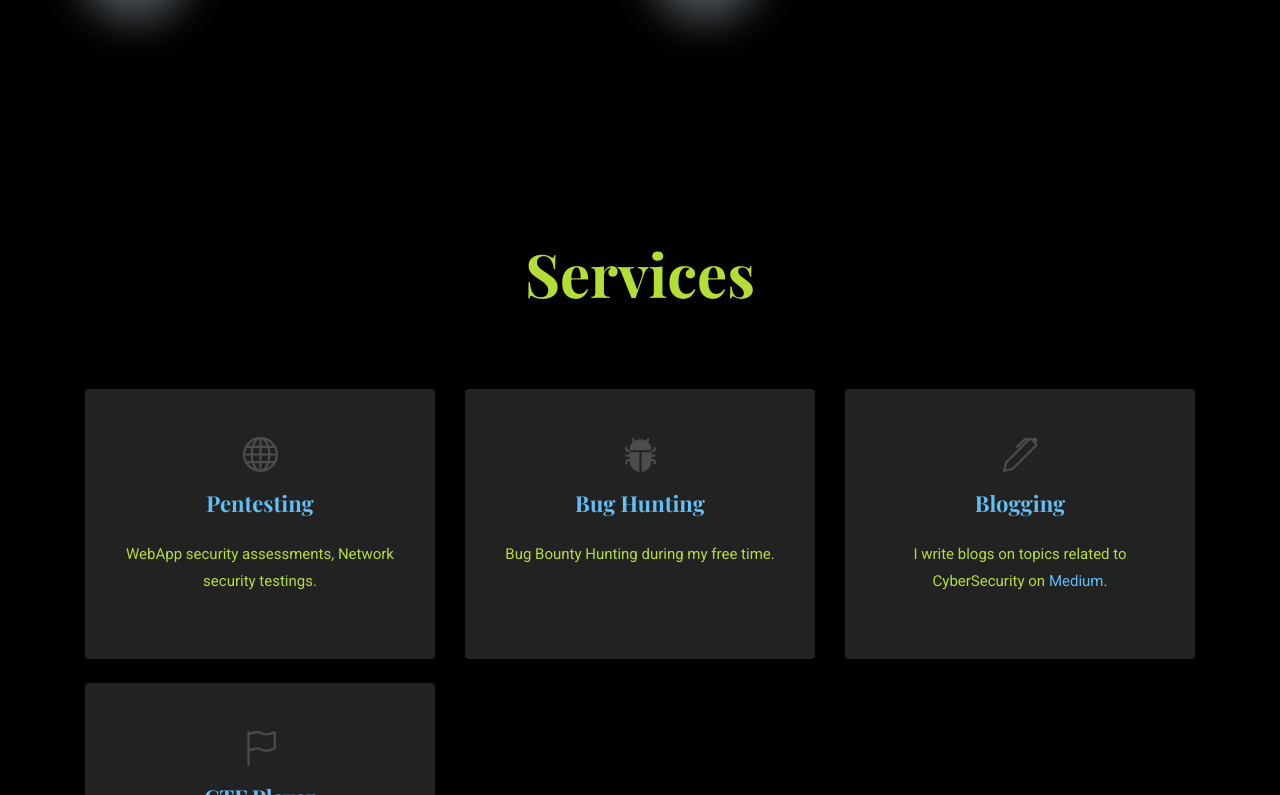
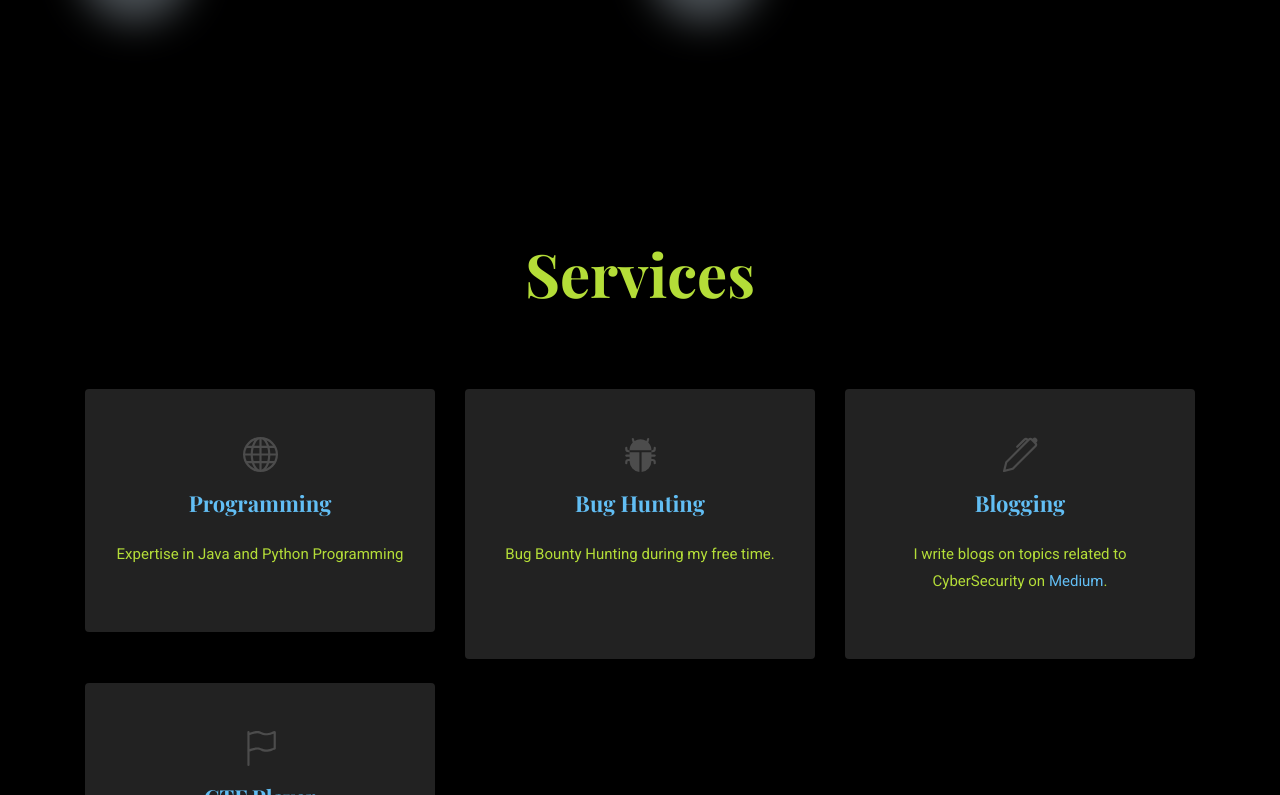
Before and after one commit to shricodev/shricodev.github.io, a plain HTML site: page index.html in a window 1280 px wide. Shown: the part 2404-3199 px from the top of the page. Drawn offline with nearby package versions, Linux system fonts and the light colour scheme.

Commit message:
updated the services panel

```diff
--- a/index.html
+++ b/index.html
@@ -146,7 +146,7 @@
               <div class="wave" data-progress="90%"></div>
             </div>
             <div class="card-footer bg-dark">
-              <h4 class="card-title" style="color:#e8e9e9">Python/HTML/CSS (90%)</h4>
+              <h4 class="card-title" style="color:#e8e9e9">Python/Java/WebDev (90%)</h4>
             </div>
           </div>
         </div>
@@ -236,8 +236,8 @@
               </svg>
               <br>
               <br>
-              <h4 class="mb-4" style="color:#62bef4">Pentesting</h4>
-              <p style="color:#b4dd38">WebApp security assessments, Network security testings.</p>
+              <h4 class="mb-4" style="color:#62bef4">Programming</h4>
+              <p style="color:#b4dd38">Expertise in Java and Python Programming</p>
             </div>
           </div>
         </div>
```
